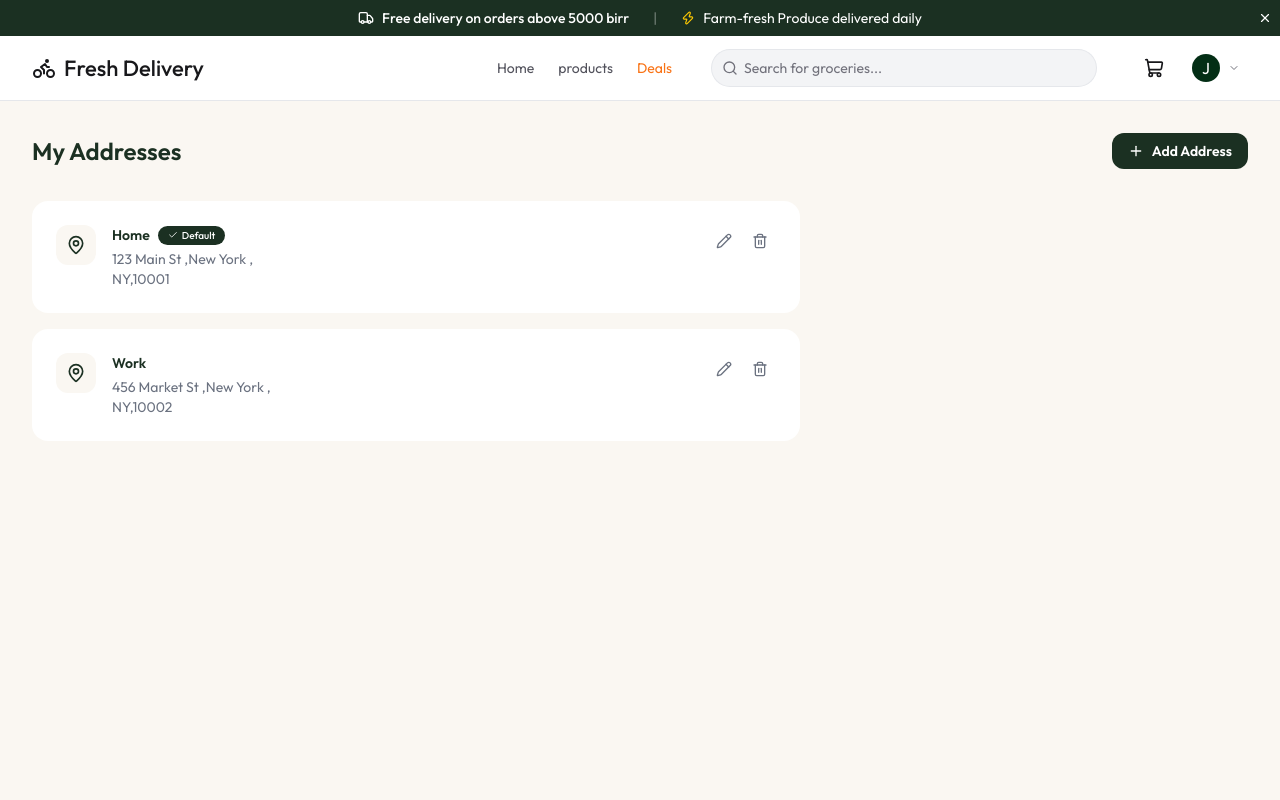
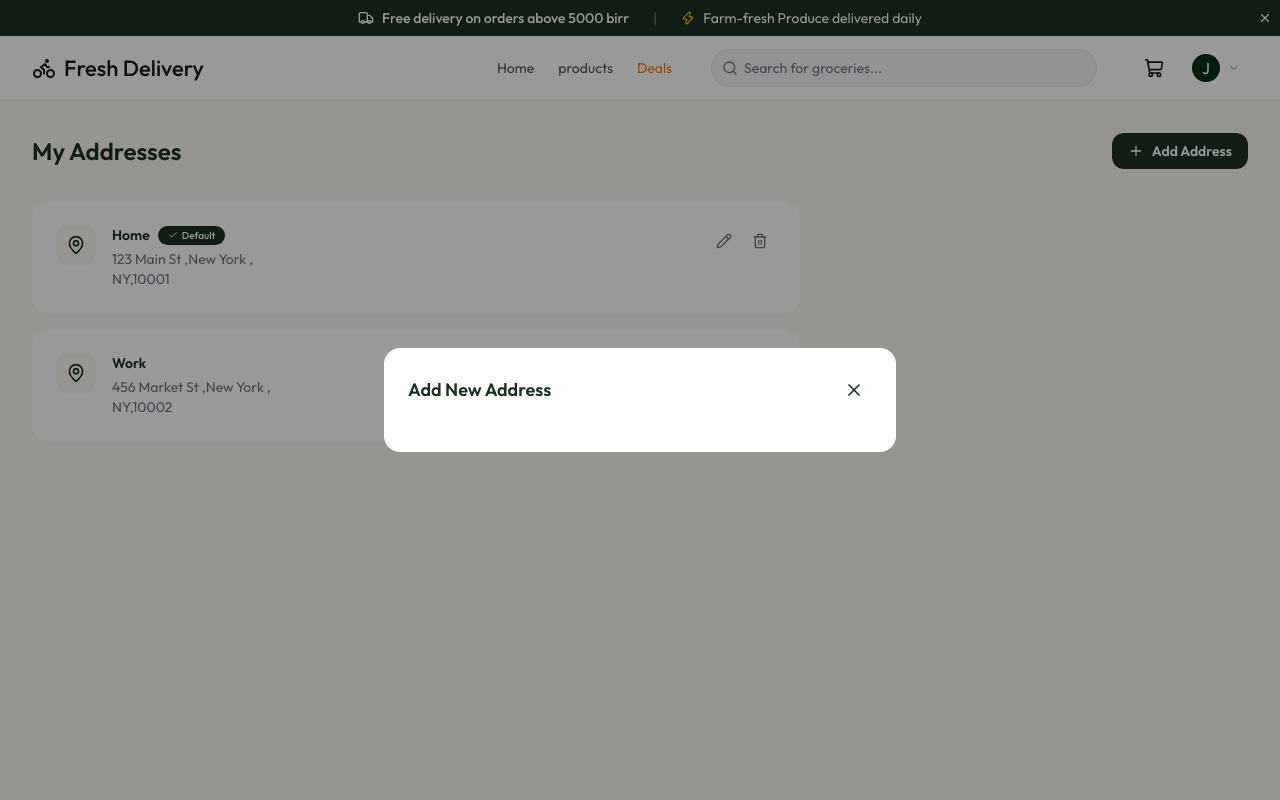
Before and after one commit to surameli/fresh-corner-delivery, a React (Vite) app in the folder client/: page /addresses in a window 1280 px wide. Both pictures are taken after a click on the button "Add Address". Shown: the top 800 px of the page. Built offline with nearby package versions, Linux system fonts and the light colour scheme.

Commit message:
implement left side address page

```diff
--- /dev/null
+++ b/client/src/components/AddressForm.tsx
@@ -0,0 +1,30 @@
+import { XIcon } from 'lucide-react'
+
+
+const AddressForm = ({resetForm, handleSubmit, form, setform, editingId}: any) => {
+  return (
+    <>
+      {/* overlay */}
+
+      <div  className='fixed inset-0 bg-black/40 z-50'/>
+
+      <div onClick={resetForm} className='fixed inset-0 z-50 flex-center p-4'>
+        <form onClick={e=> e.stopPropagation()} onSubmit={handleSubmit } className='bg-white rounded-2xl p-6 w-full max-w-lg animate-fade-in'>
+            {/* form header */}
+
+            <div className='flex items-center justify-between mb-5'>
+                <h2 className='text-lg font-semibold text-app-green'>{editingId?"edit Address" : "Add New Address"}</h2>
+                <button type="button" onClick={resetForm} className='p-2 hover:bg-app-cream rounded-lg'>
+                    <XIcon className='size-5' />
+                </button>
+            </div>
+            {/* form input filds */}
+
+        </form>
+
+      </div>
+    </>
+  )
+}
+
+export default AddressForm
--- a/client/src/pages/Addresses.tsx
+++ b/client/src/pages/Addresses.tsx
@@ -4,6 +4,7 @@ import type { Address } from "../types"
 import { useEffect, useState } from "react"
 import Loading from "../components/loading"
 import AddressCard from "../components/AddressCard"
+import AddressForm from "../components/AddressForm"
 
 
 const Addresses = () => {
@@ -48,6 +49,8 @@ const Addresses = () => {
           </button>
         </div>
          {/* form modal */}
+          {showForm && <AddressForm resetForm={resetForm} handlesubmit = {handelsubmit} form= {form} setForm={setform} edithingId = {editingId}/>}
+
 
          {/* addresses list */}
          {
```
